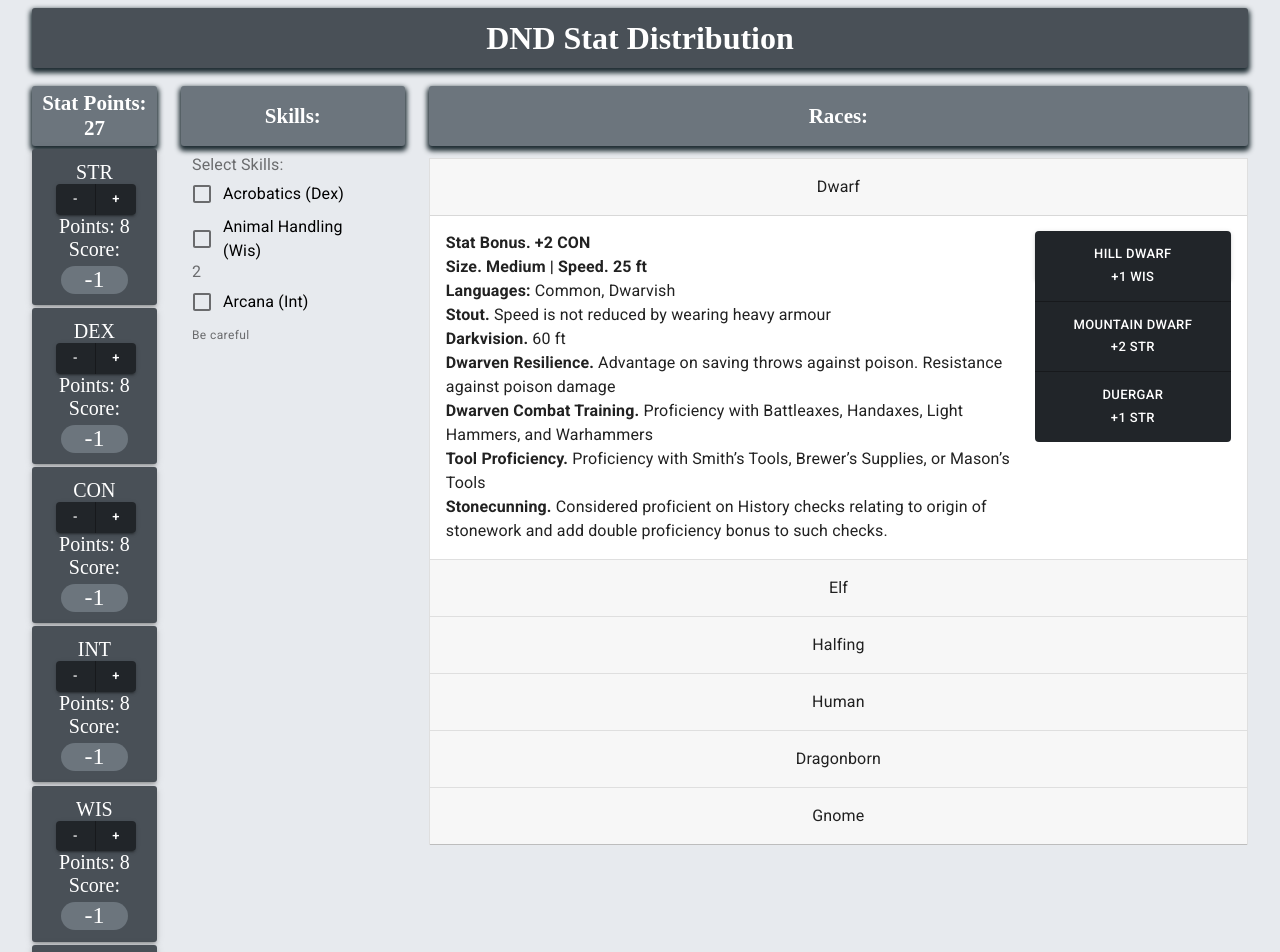
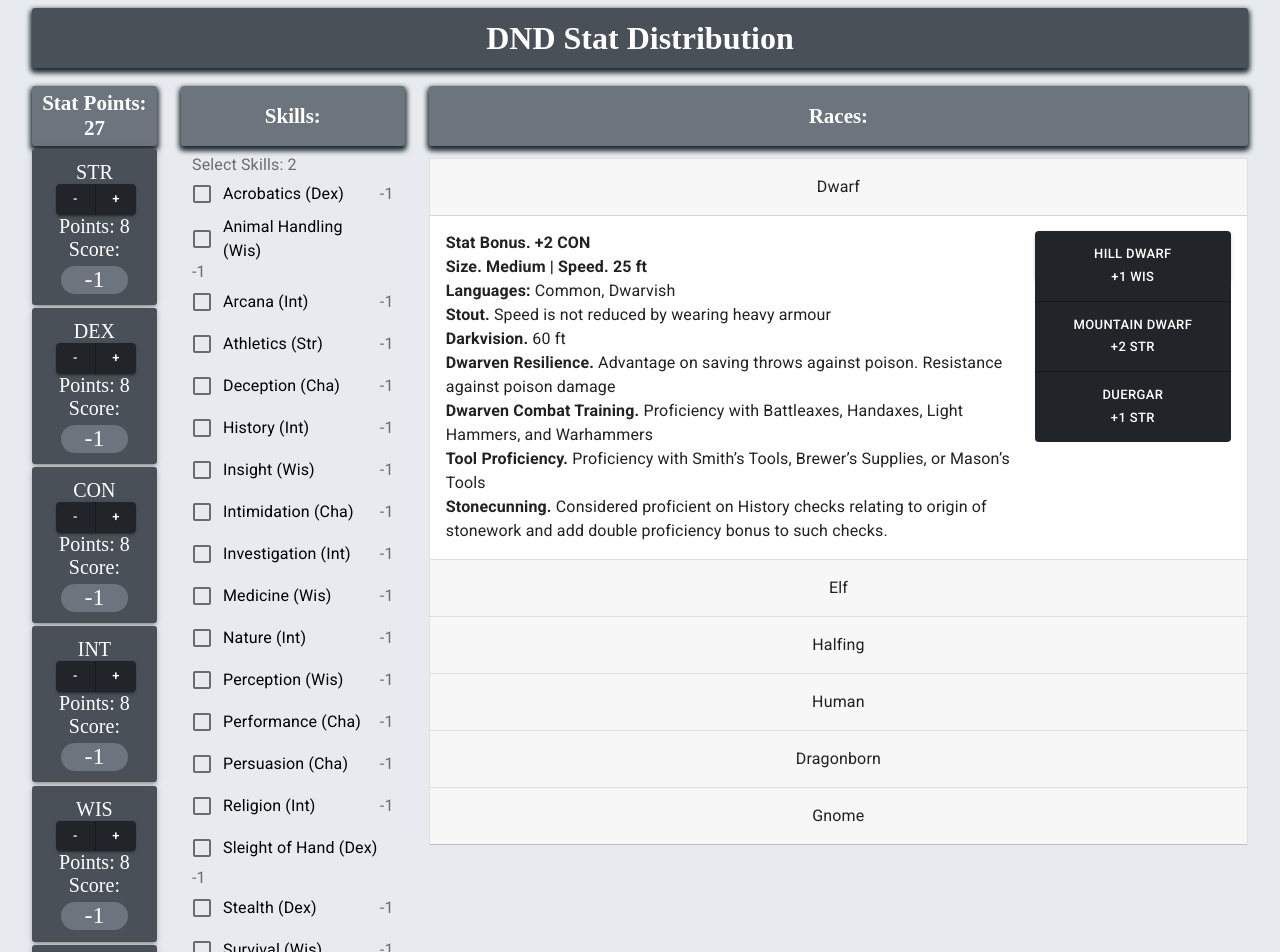
Before and after one commit to KjartanE/dnd_stats, a React (Create React App) app: page / in a window 1280 px wide. Shown: the top 952 px of the page. Built offline with nearby package versions, Linux system fonts and the light colour scheme.

Commit message:
Created alert functionality.

```diff
--- a/package.json
+++ b/package.json
@@ -5,6 +5,7 @@
   "dependencies": {
     "@material-ui/core": "^4.12.3",
     "@material-ui/icons": "^4.11.2",
+    "@material-ui/lab": "^4.0.0-alpha.60",
     "@testing-library/jest-dom": "^5.14.1",
     "@testing-library/react": "^11.2.7",
     "@testing-library/user-event": "^12.8.3",
--- a/src/App.js
+++ b/src/App.js
@@ -3,6 +3,8 @@ import React, {Component} from 'react';
 import Stat_block from './Stat_block/Stat_block';
 import Skill_block from './Skill_block/Skill_block';
 import Race_block from './Race_block/Race_block.js';
+import Alert_Component from './Utilities/Alert_Component.js';
+
 import { withStyles } from '@material-ui/core/styles';
 import { Box, Button, Container, Grid, Accordion } from '@material-ui/core';
 
@@ -58,9 +60,11 @@ class App extends Component{
         val2: 0
       },
       adjust_Points:this.adjust_Points,
+      variant_Human: this.variant_Human,
       update_Stats:this.update_Stats,
-      variant_Human: this.variant_Human,
+      update_Skill_Score: this.update_Skill_Score,
       access_Stat_Score: this.access_Stat_Score,
+      warning_Alert: this.warning_Alert
     };
 
     this.str = React.createRef();
@@ -70,9 +74,15 @@ class App extends Component{
     this.wis = React.createRef();
     this.cha = React.createRef();
 
+    this.skills = React.createRef();
+    this.alert = React.createRef();
   }
 
-
+  adjust_Points = (val) =>{
+    this.setState((state) =>({
+      points : state.points +val
+    }));
+  }
 
   variant_Human = (selection) =>{
     var curRace ={...this.state.race_selection};
@@ -88,7 +98,7 @@ class App extends Component{
       this.setState({race_selection: curRace});
     }
 
-    if(selection ==="base" && curRace.human != "base"){
+    if(selection ==="base" && curRace.human !== "base"){
       if(curRace.human === 'variant'){
         this.variant_Human("!variant");
       }
@@ -103,7 +113,7 @@ class App extends Component{
       curRace.human = "base";
       this.setState({race_selection: curRace});
 
-    }else if(selection === "variant" && curRace.human != "variant"){
+    }else if(selection === "variant" && curRace.human !== "variant"){
 
       if(curRace.human === 'base'){
         this.str.current.adjustStat(-1);
@@ -123,6 +133,7 @@ class App extends Component{
       this.setState({race_selection: curRace});
       this.adjust_Points(-2);
     }
+    this.update_Skill_Score();
   }
 
   update_Stats = (dir1, val1, dir2, val2) =>{
@@ -161,19 +172,23 @@ class App extends Component{
     curRace.val1 = val1;
     curRace.val2 = val2;
     this.setState({race_selection: curRace});
+    this.update_Skill_Score();
     //console.log(JSON.stringify(this.state));
   }
 
-  adjust_Points = (val) =>{
-    this.setState((state) =>({
-      points : state.points +val
-    }));
+  update_Skill_Score = () => {
+    this.skills.current.update_Score();
   }
 
-  access_Stat_Score = () => {
-    const stat_element = this.str.current;
+  access_Stat_Score = (dir) => {
+    const stat_element = this[dir].current;
 
-    console.log('GU');
+    return(stat_element.accessScore());
+    //console.log(stat_element.state.score);
+  }
+
+  warning_Alert = (info) => {
+    this.alert.current.alert_On(info);
   }
 
   render() {
@@ -206,7 +221,7 @@ class App extends Component{
             <Box className={`${classes.root} ${classes.sub_head}`}>
               <h2>Skills:</h2>
             </Box>
-            <Skill_block appState={this.state}/>
+            <Skill_block appState={this.state} ref={this.skills}/>
 
           </Grid>
           <Grid item className={classes.raceSection}>
@@ -218,7 +233,7 @@ class App extends Component{
           </Grid>
 
         </Grid>
-
+        <Alert_Component ref={this.alert}/>
       </Container>
     );
   }
--- a/src/Skill_block/Skill_block.js
+++ b/src/Skill_block/Skill_block.js
@@ -3,6 +3,7 @@ import { withStyles, makeStyles } from "@material-ui/core/styles";
 
 import {Box, FormControl, FormLabel, FormGroup, FormControlLabel,
         Checkbox, FormHelperText, Grid } from '@material-ui/core';
+import { getThemeProps } from "@material-ui/styles";
 
 const style = makeStyles((theme) => ({
     root: {
@@ -28,9 +29,20 @@ class Skill_block extends React.Component{
         super(props);
 
         this.state = {
+            score:{
+                str: -1,
+                dex: -1,
+                con: -1,
+                int: -1,
+                wis: -1,
+                cha: -1
+            },
             prof: 2,
-            access_Stats: this.access_Stats,
+            prof_bonus: 2,
+            access_Score: this.access_Score,
             adjust_Prof: this.adjust_Prof,
+            update_Score: this.update_Score,
+            warning_Alert: this.props.appState.warning_Alert
         }
     }
 
@@ -41,8 +53,24 @@ class Skill_block extends React.Component{
         //console.log(JSON.stringify(this.state));
     }
 
-    access_Stats = () => {
-        this.props.appState.access_stat_score();
+    update_Score = () =>{
+
+        this.setState((state) => ({
+            score:{
+                str: this.access_Score('str'),
+                dex: this.access_Score('dex'),
+                con: this.access_Score('con'),
+                int: this.access_Score('int'),
+                wis: this.access_Score('wis'),
+                cha: this.access_Score('cha')
+            }
+        }));
+
+        console.log(JSON.stringify(this.state));
+    }
+
+    access_Score = (dir) => {
+        return(this.props.appState.access_Stat_Score(dir));
     }
 
     render(){
@@ -61,6 +89,21 @@ export function CheckboxesGroup(props) {
         acro: false,
         anim: false,
         arca: false,
+        athl: false,
+        dece: false,
+        hist: false,
+        insi: false,
+        inti: false,
+        inve: false,
+        medi: false,
+        natu: false,
+        perc: false,
+        perf: false,
+        pers: false,
+        reli: false,
+        slei: false,
+        stea: false,
+        surv: false,
     });
 
     const handleChange = (event) => {
@@ -69,23 +112,202 @@ export function CheckboxesGroup(props) {
             props.state.adjust_Prof(1);
         }else{
             if(props.state.prof <= 0){
-                alert("not enough prof points");
+                props.state.warning_Alert("not enough prof points");
             }else{
                 setState({ ...state, [event.target.name]: event.target.checked });
                 props.state.adjust_Prof(-1);
             }
         }
+        props.state.update_Score();
 
     };
-    const { acro, anim, arca } = state;
+    const { acro, anim, arca, athl, dece, hist,
+            insi, inti, inve, medi, natu, perc,
+            perf, pers, reli, slei, stea, surv
+        } = state;
 
 
     return (
       <Box component="div" className={classes.skillbox}>
         <FormControl component="fieldset" className={classes.skillbar}>
-          <FormLabel component="legend">Select Skills:</FormLabel>
+          <FormLabel component="legend">
+            Select Skills: {props.state.prof}
+          </FormLabel>
           <FormGroup>
             <Box component="div" className={classes.skillbar}>
+              <StatGrid
+                name="acro"
+                label="Acrobatics (Dex)"
+                dir="dex"
+                handleChange={handleChange}
+                stat_state={acro}
+                skill_state={props.state}
+              />
+
+              <StatGrid
+                name="anim"
+                label="Animal Handling (Wis)"
+                dir="wis"
+                handleChange={handleChange}
+                stat_state={anim}
+                skill_state={props.state}
+              />
+
+              <StatGrid
+                name="arca"
+                label="Arcana (Int)"
+                dir="int"
+                handleChange={handleChange}
+                stat_state={arca}
+                skill_state={props.state}
+              />
+
+              <StatGrid
+                name="athl"
+                label="Athletics (Str)"
+                dir="str"
+                handleChange={handleChange}
+                stat_state={athl}
+                skill_state={props.state}
+              />
+
+            <StatGrid
+                name="dece"
+                label="Deception (Cha)"
+                dir="cha"
+                handleChange={handleChange}
+                stat_state={dece}
+                skill_state={props.state}
+              />
+
+            <StatGrid
+                name="hist"
+                label="History (Int)"
+                dir="int"
+                handleChange={handleChange}
+                stat_state={hist}
+                skill_state={props.state}
+              />
+
+            <StatGrid
+                name="insi"
+                label="Insight (Wis)"
+                dir="wis"
+                handleChange={handleChange}
+                stat_state={insi}
+                skill_state={props.state}
+              />
+
+            <StatGrid
+                name="inti"
+                label="Intimidation (Cha)"
+                dir="cha"
+                handleChange={handleChange}
+                stat_state={inti}
+                skill_state={props.state}
+              />
+
+            <StatGrid
+                name="inve"
+                label="Investigation (Int)"
+                dir="int"
+                handleChange={handleChange}
+                stat_state={inve}
+                skill_state={props.state}
+              />
+
+            <StatGrid
+                name="medi"
+                label="Medicine (Wis)"
+                dir="wis"
+                handleChange={handleChange}
+                stat_state={medi}
+                skill_state={props.state}
+              />
+
+            <StatGrid
+                name="natu"
+                label="Nature (Int)"
+                dir="int"
+                handleChange={handleChange}
+                stat_state={natu}
+                skill_state={props.state}
+              />
+
+            <StatGrid
+                name="perc"
+                label="Perception (Wis)"
+                dir="wis"
+                handleChange={handleChange}
+                stat_state={perc}
+                skill_state={props.state}
+              />
+
+            <StatGrid
+                name="perf"
+                label="Performance (Cha)"
+                dir="cha"
+                handleChange={handleChange}
+                stat_state={perf}
+                skill_state={props.state}
+              />
+
+            <StatGrid
+                name="pers"
+                label="Persuasion (Cha)"
+                dir="cha"
+                handleChange={handleChange}
+                stat_state={pers}
+                skill_state={props.state}
+              />
+
+            <StatGrid
+                name="reli"
+                label="Religion (Int)"
+                dir="int"
+                handleChange={handleChange}
+                stat_state={reli}
+                skill_state={props.state}
+              />
+
+            <StatGrid
+                name="slei"
+                label="Sleight of Hand (Dex)"
+                dir="dex"
+                handleChange={handleChange}
+                stat_state={slei}
+                skill_state={props.state}
+              />
+
+            <StatGrid
+                name="stea"
+                label="Stealth (Dex)"
+                dir="dex"
+                handleChange={handleChange}
+                stat_state={stea}
+                skill_state={props.state}
+              />
+
+            <StatGrid
+                name="surv"
+                label="Survival (Wis)"
+                dir="wis"
+                handleChange={handleChange}
+                stat_state={surv}
+                skill_state={props.state}
+              />
+
+            </Box>
+          </FormGroup>
+          <FormHelperText>Be careful</FormHelperText>
+        </FormControl>
+      </Box>
+    );
+}
+
+export function StatGrid(props) {
+
+    return (
       <Grid
         container
         direction="row"
@@ -96,57 +318,21 @@ export function CheckboxesGroup(props) {
           <FormControlLabel
             control={
               <Checkbox
-                        checked={acro}
-                        onChange={handleChange}
-                        name="acro"
+                checked={props.stat_state}
+                onChange={props.handleChange}
+                name={props.name}
                 />
             }
-                    label="Acrobatics (Dex)"
+            label={props.label}
           />
         </Grid>
-                <Grid item className={classes.mod}>
+        <Grid item >
           <FormLabel component="modifer">
-                    {() => {props.state.access_Stats()}}
+            {props.stat_state === true
+              ? props.skill_state.score[props.dir] + props.skill_state.prof_bonus
+              : props.skill_state.score[props.dir]}
           </FormLabel>
         </Grid>
       </Grid>
-
-              <Grid
-                container
-                direction="row"
-                justifyContent="space-between"
-                alignItems="center"
-
-              >
-                <Grid item>
-                  <FormControlLabel
-                    control={
-                      <Checkbox
-                        checked={anim}
-                        onChange={handleChange}
-                        name="anim"
-                      />
-                    }
-                    label="Animal Handling (Wis)"
-                  />
-                </Grid>
-                <Grid item className={classes.mod}>
-                  <FormLabel component="modifer">
-                    {[props.state.prof]}
-                  </FormLabel>
-                </Grid>
-              </Grid>
-            </Box>
-
-            <FormControlLabel
-              control={
-                <Checkbox checked={arca} onChange={handleChange} name="arca" />
-              }
-              label="Arcana (Int)"
-            />
-          </FormGroup>
-          <FormHelperText>Be careful</FormHelperText>
-        </FormControl>
-      </Box>
     );
 }
--- /dev/null
+++ b/src/Utilities/Alert_Component.js
@@ -0,0 +1,83 @@
+import React, { Component, useRef } from 'react';
+import Button from '@material-ui/core/Button';
+import {Snackbar, Box } from '@material-ui/core/';
+import MuiAlert from '@material-ui/lab/Alert';
+
+import { makeStyles } from '@material-ui/core/styles';
+
+class Alert_Component extends Component{
+  constructor(props){
+    super(props);
+
+    this.state={
+      alert: false,
+      msg: "",
+      alert_On: this.alert_On,
+      alert_Off: this.alert_Off
+    }
+
+  }
+
+  alert_On = (info) => {
+    this.setState({
+      alert: true,
+      msg: info
+    });
+  }
+
+  alert_Off = () => {
+    this.setState({
+      alert: false
+    });
+  }
+
+  render(){
+
+    return(
+      <Box component ='div'>
+
+        <CustomizedSnackbars state={this.state}/>
+
+      </Box>
+    );
+  }
+}
+export default Alert_Component;
+
+
+function Alert(props) {
+  return <MuiAlert elevation={6} variant="filled" {...props} />;
+}
+
+const useStyles = makeStyles((theme) => ({
+  root: {
+    width: '100%',
+    '& > * + *': {
+      marginTop: theme.spacing(2),
+    },
+  },
+}));
+
+export function CustomizedSnackbars(props) {
+  const classes = useStyles();
+
+  const handleClose = (event, reason) => {
+    if (reason === 'clickaway') {
+      return;
+    }
+
+    props.state.alert_Off();
+  };
+
+  return (
+    <div className={classes.root}>
+
+      <Snackbar open={props.state.alert} autoHideDuration={6000} onClose={handleClose}>
+        <Alert onClose={handleClose} severity="warning">
+          {props.state.msg}
+        </Alert>
+      </Snackbar>
+
+    </div>
+  );
+}
```
Also changed, not shown: src/Stat_block/Stat_block.js (+4 -4 lines), 1 other file (tests, documents, lock files or other folders). Lines whose indentation alone changed are shown as unchanged.
